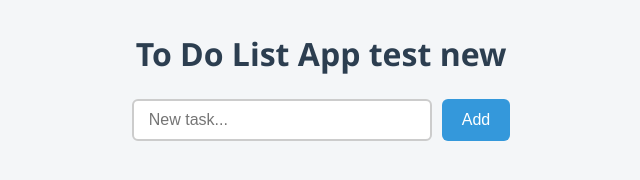
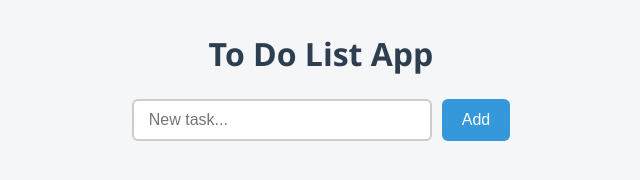
Before and after one commit to moreajay/cicd-pipeline, a website: page public/index.html in a window 1280 px wide. Shown: the whole page, without its empty margins (319-959 px from the left). Drawn offline with Linux system fonts and the light colour scheme; no server answers.

```diff
--- a/public/index.html
+++ b/public/index.html
@@ -122,7 +122,7 @@
 
 </head>
 <body>
-    <h1>To Do List App test new</h1>
+    <h1>To Do List App</h1>
     <form id="todo-form">
         <input type="text" id="task-input" placeholder="New task..." required>
         <button type="submit">Add</button>
```
